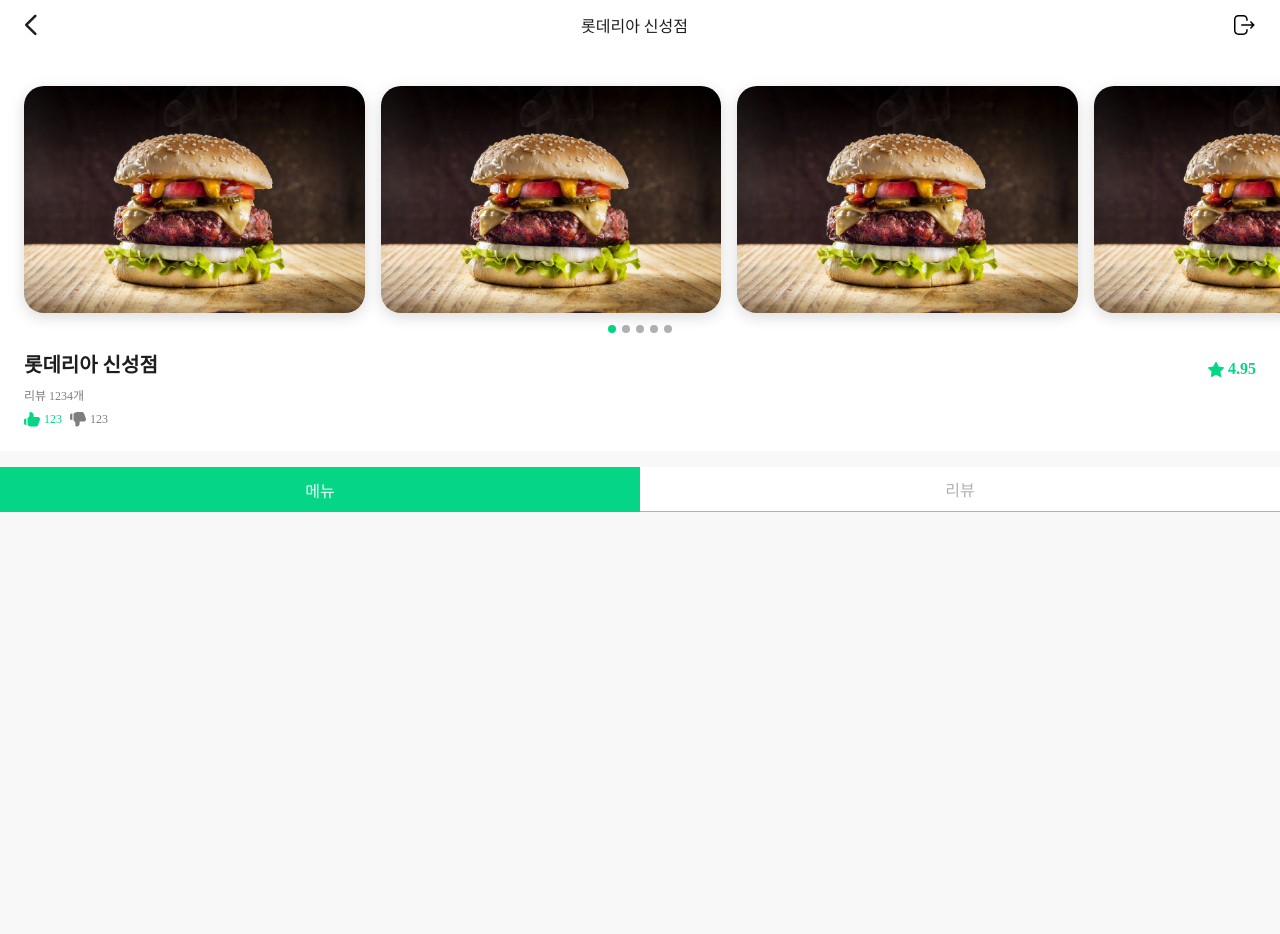
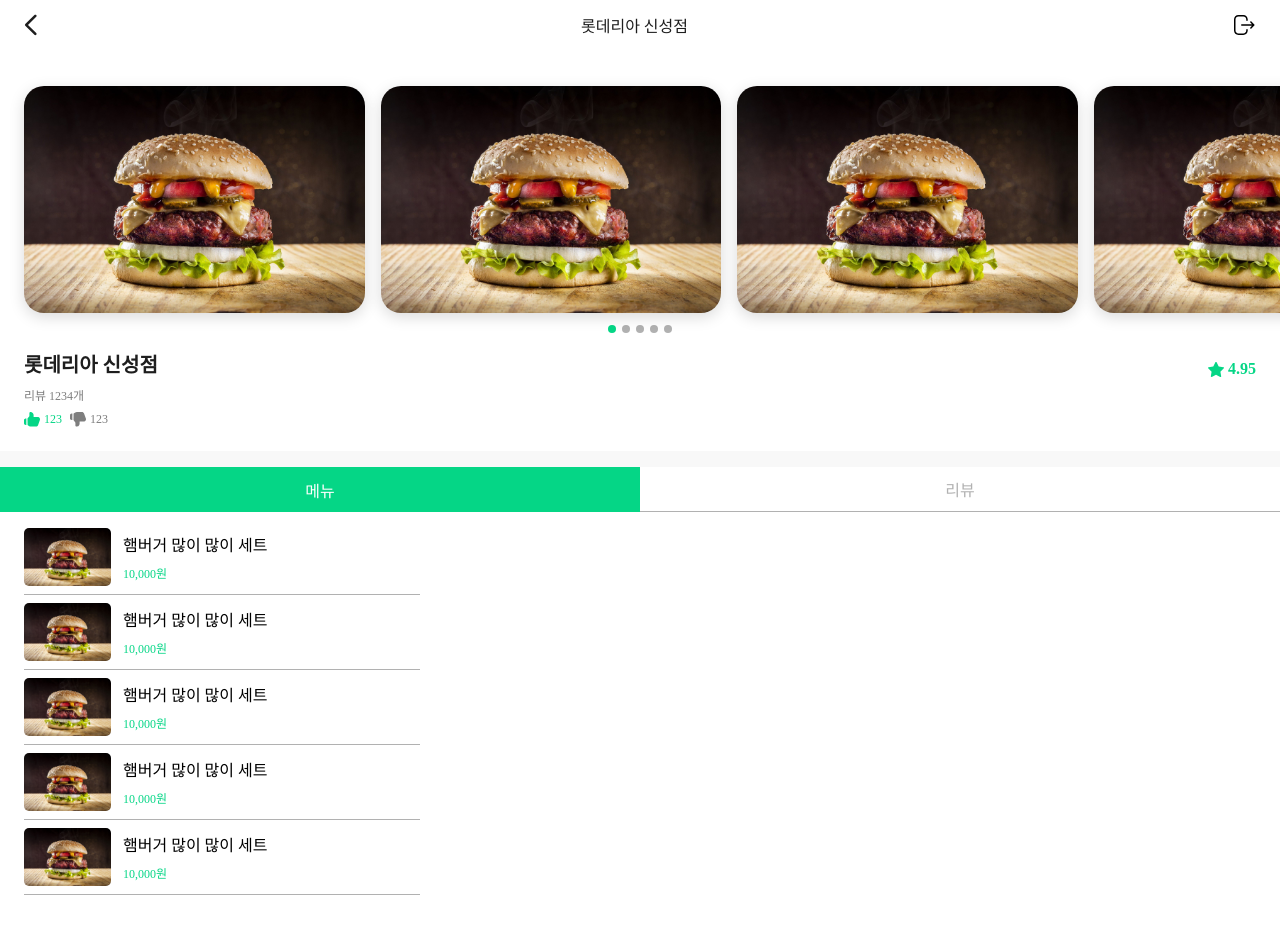
Before and after one commit to ShinBaedal/shinbaedal-front, a React (Create React App) app: page /customer/shop/detail in a window 1280 px wide. Shown: the top 934 px of the page. Before the commit the page ends 800 px from the top, so only its background shows below. Built offline with nearby package versions, Linux system fonts and the light colour scheme; a web font is replaced by a local one.

Commit message:
⚡️ :: (#4) use sell menu list

```diff
--- a/src/components/CustomerShopDetail/CustomerShopDetail.tsx
+++ b/src/components/CustomerShopDetail/CustomerShopDetail.tsx
@@ -1,5 +1,6 @@
 import { useState } from "react";
 import Menu from "./Body/Menu/Menu";
+import SellMenuList from "./Body/SellMenuList/SellMenuList";
 import Header from "./Header/Header";
 import * as S from "./styles";
 
@@ -10,7 +11,10 @@ const CustomerShopDetail = () => {
   return (
     <S.Container>
       <Header />
-      <Menu navs={navs} navState={[nav, setNav]} />
+      <div>
+        <Menu navs={navs} navState={[nav, setNav]} />
+        <SellMenuList />
+      </div>
     </S.Container>
   );
 };
```
